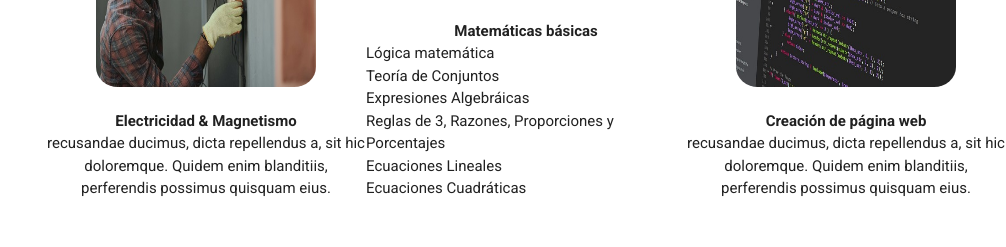
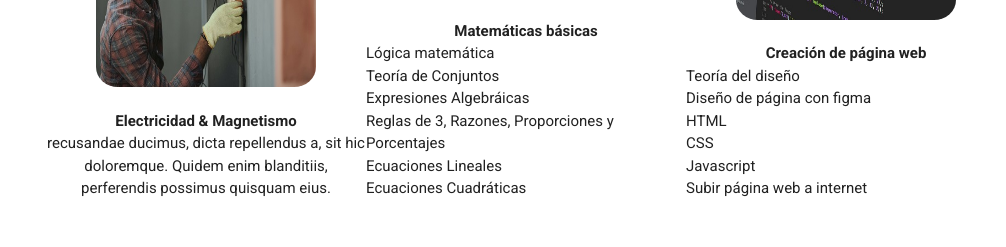
Before and after one commit to tommysolano/icepol, a plain HTML site: page servicios.html in a window 1280 px wide. Shown: the part 923-1170 px from the top of the page, 274-1280 px from the left. Drawn offline with nearby package versions, Linux system fonts and the light colour scheme.

Commit message:
diseño web

```diff
--- a/servicios.html
+++ b/servicios.html
@@ -86,7 +86,14 @@
                     <p class="parrafo" >
                         Creación de página web
                     </p>
-                    <p>recusandae ducimus, dicta repellendus a, sit hic doloremque. Quidem enim blanditiis, perferendis possimus quisquam eius.</p>
+                    <ul>
+                        <li>Teoría del diseño</li>
+                        <li>Diseño de página con figma</li>
+                        <li>HTML</li>
+                        <li>CSS</li>
+                        <li>Javascript</li>
+                        <li>Subir página web a internet</li>
+                    </ul>
                 </div>
             </div>
             <div class="servicio">
```
